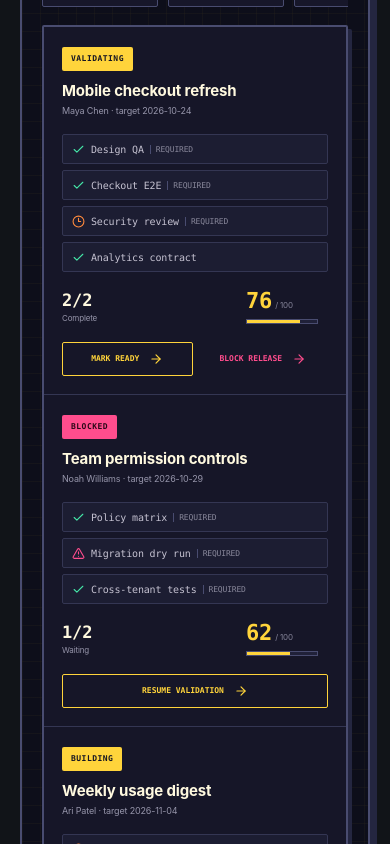
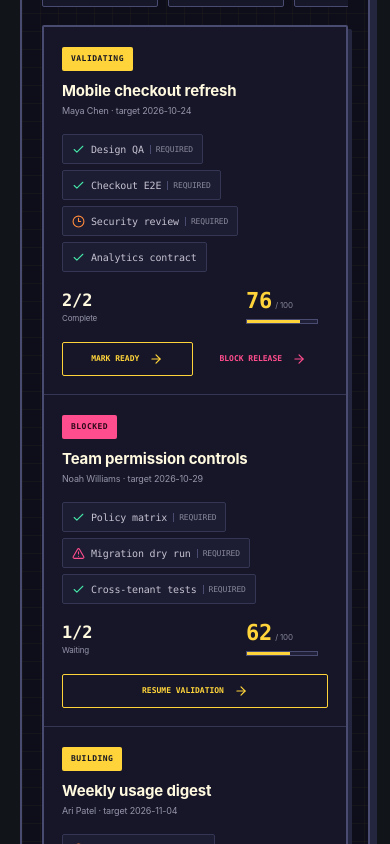
Before and after one commit to kuck1/automated-product-engineer, a Next.js app: page /examples in a window 390 px wide. Shown: the part 1280-2124 px from the top of the page. Built offline with nearby package versions, Linux system fonts and the light colour scheme.

Commit message:
fix(guide): isolate live demo controls

```diff
--- a/app/globals.css
+++ b/app/globals.css
@@ -907,9 +907,9 @@
 .release-demo-heading h6, .release-demo-heading strong { margin: 13px 0 0; display: block; font-size: 10px; }
 .release-demo-heading strong.mismatch { color: var(--state-coral); }
 .release-status { min-height: 30px; margin: 10px 0; color: #8f99a2; font-size: 8px; }
-.release-gates { display: grid; grid-template-columns: repeat(3,1fr); gap: 6px; }
-.release-gates button { min-height: 60px; padding: 9px; display: flex; align-items: center; gap: 6px; border: 1px solid #303842; border-radius: 8px; background: #1a2026; color: #8e98a2; font-size: 7px; text-align: left; }
-.release-gates button.done { color: #82dbc0; background: rgba(114,226,192,.06); }
+.living-release-gates { display: grid; grid-template-columns: repeat(3,1fr); gap: 6px; }
+.living-release-gates button { min-height: 60px; padding: 9px; display: flex; align-items: center; gap: 6px; border: 1px solid #303842; border-radius: 8px; background: #1a2026; color: #8e98a2; font-size: 7px; text-align: left; }
+.living-release-gates button.done { color: #82dbc0; background: rgba(114,226,192,.06); }
 
 /* Living multi-window application */
 .windows-app { padding: 18px; background: #141a1f; color: white; }
@@ -1325,7 +1325,7 @@
   .release-app > nav button { min-width: 140px; }
   .release-app > section { padding: 16px; }
   .release-demo-heading { grid-template-columns: 1fr; }
-  .release-gates { grid-template-columns: 1fr; }
+  .living-release-gates { grid-template-columns: 1fr; }
   .windows-app { padding: 13px; }
   .canonical-row { grid-template-columns: 20px 1fr auto; }
   .canonical-row strong { grid-column: 2; padding-bottom: 9px; }
--- a/src/guide/live-state-demos.tsx
+++ b/src/guide/live-state-demos.tsx
@@ -328,7 +328,7 @@
     human([{ type: "release:select", release }], `selected ${release}.`);
     window.setTimeout(() => human([{ type: "release:inspect", release }], `loaded ${release} from its keyed query.`), 360);
   };
-  return <div className="living-app release-app"><nav>{releaseNames.map((release) => <button type="button" className={state.selectedRelease === release ? "active" : ""} key={release} onClick={() => inspect(release)}><span>{release}</span><small>{release === "Team permissions" ? "rev 14" : release === "Weekly digest" ? "rev 3" : "rev 8"}</small></button>)}</nav><section><div className="release-demo-heading"><div><small>CURRENT SELECTION</small><h6>{state.selectedRelease}</h6></div><div><small>INSPECTOR DATA</small><strong className={state.selectedRelease !== state.inspectedRelease ? "mismatch" : ""}>{state.inspectedRelease}</strong></div></div><p className="release-status">{state.releaseStatus}</p><div className="release-gates">{Object.entries(state.releaseGates).map(([gate, done]) => <button type="button" key={gate} className={done ? "done" : ""} onClick={() => human([{ type: "release:gate", gate, author: "You" }], `toggled ${gate}.`)}>{done ? <Check size={14} /> : <Clock3 size={14} />}{gate}</button>)}</div></section></div>;
+  return <div className="living-app release-app"><nav>{releaseNames.map((release) => <button type="button" className={state.selectedRelease === release ? "active" : ""} key={release} onClick={() => inspect(release)}><span>{release}</span><small>{release === "Team permissions" ? "rev 14" : release === "Weekly digest" ? "rev 3" : "rev 8"}</small></button>)}</nav><section><div className="release-demo-heading"><div><small>CURRENT SELECTION</small><h6>{state.selectedRelease}</h6></div><div><small>INSPECTOR DATA</small><strong className={state.selectedRelease !== state.inspectedRelease ? "mismatch" : ""}>{state.inspectedRelease}</strong></div></div><p className="release-status">{state.releaseStatus}</p><div className="living-release-gates">{Object.entries(state.releaseGates).map(([gate, done]) => <button type="button" key={gate} className={done ? "done" : ""} onClick={() => human([{ type: "release:gate", gate, author: "You" }], `toggled ${gate}.`)}>{done ? <Check size={14} /> : <Clock3 size={14} />}{gate}</button>)}</div></section></div>;
 }
 
 function WindowsDemo({ state, human }: { state: DemoState; human: (commands: DemoCommand[], note: string) => void }) {
```
Also changed, not shown: 1 other file (tests, documents, lock files or other folders).
